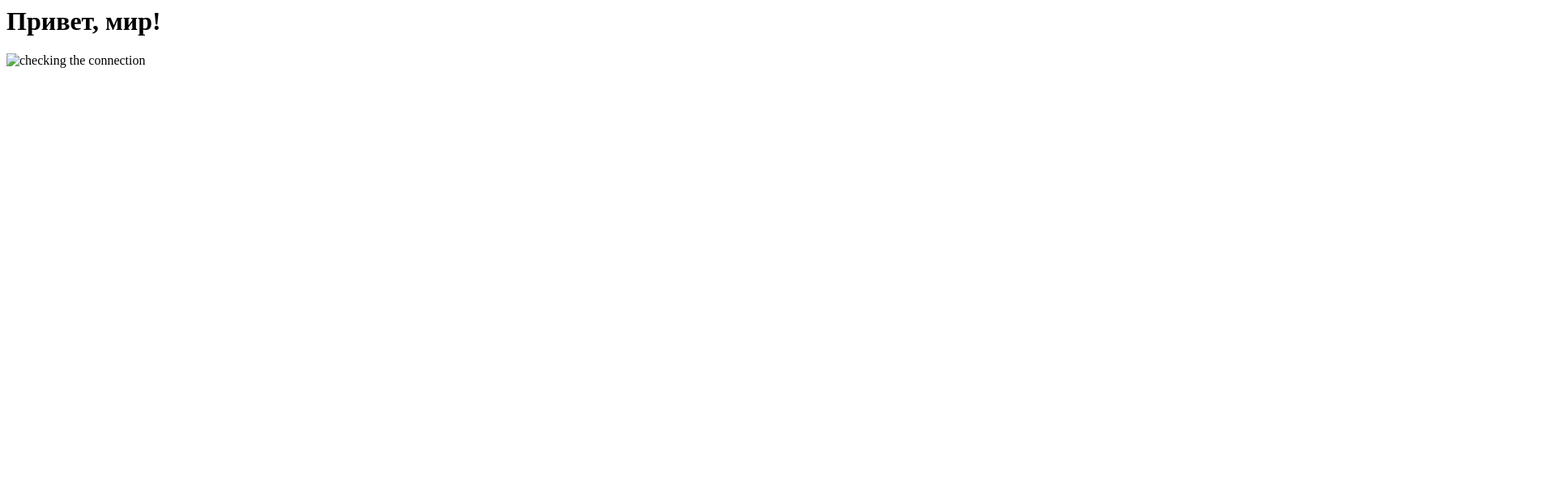
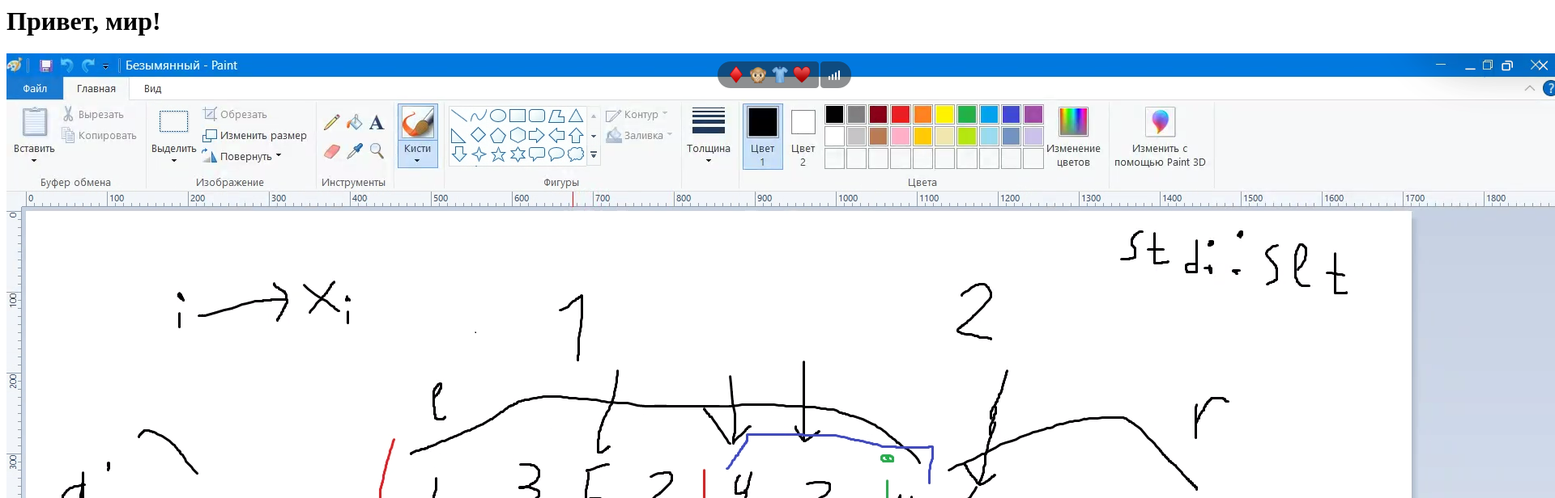
Before and after one commit to Datym1984/Test.github.io, a plain HTML site: page index.html in a window 1280 px wide. Shown: the top 616 px of the page at 81% size, 1920 px wide, since content can reach past the window. Drawn offline with Linux system fonts and the light colour scheme.

Commit message:
Update index.html

```diff
--- a/index.html
+++ b/index.html
@@ -1,2 +1,2 @@
 <h1>Привет, мир!</h1>
-<img src="images/photo.jpg" alt="checking the connection">
+<img src="images/Безымянный2.png" alt="checking the connection">
```
